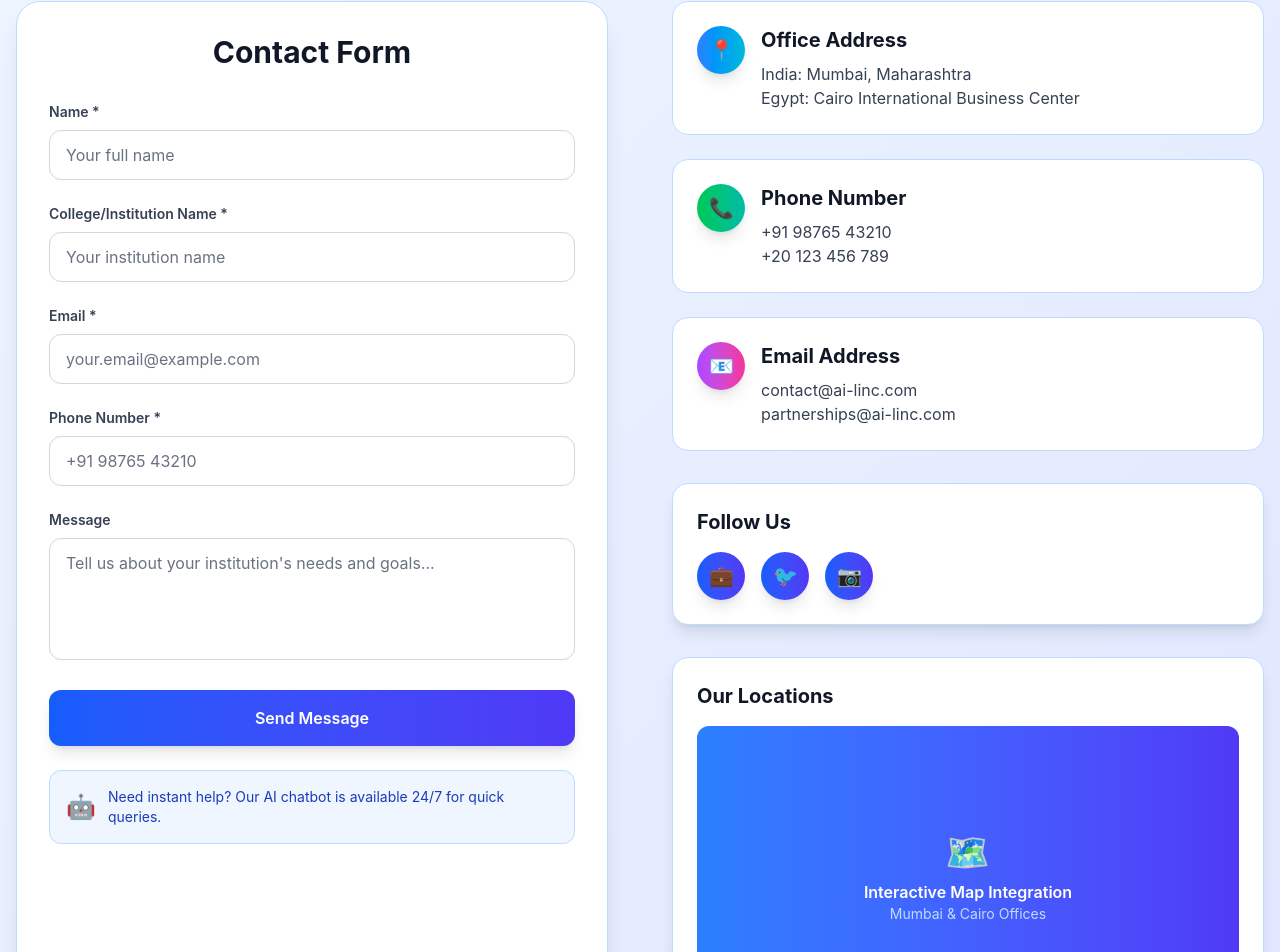
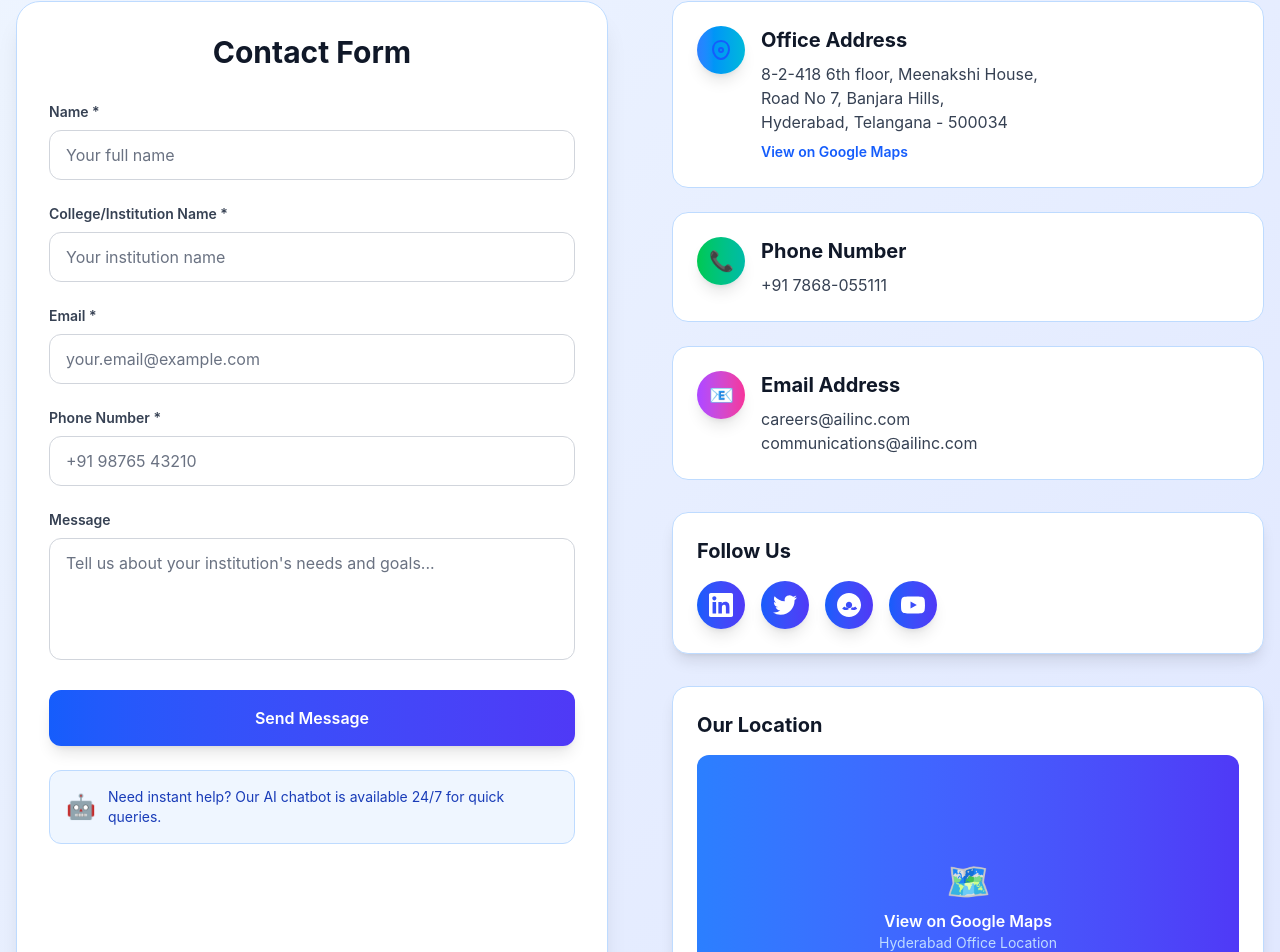
Before and after one commit to AI-Linc-LMS/ailinc-b2b, a React (Vite) app: page / in a window 1280 px wide. Shown: the part 10335-11287 px from the top of the page. Built offline with nearby package versions, Linux system fonts and the light colour scheme.

Commit message:
feat: Update ContactSection with new office address, enhance social links with SVG icons, and add Google Maps link for location

```diff
--- a/src/components/sections/ContactSection.tsx
+++ b/src/components/sections/ContactSection.tsx
@@ -1,32 +1,80 @@
 const ContactSection = () => {
   const contactInfo = [
     {
-      icon: "📍",
+      icon: (
+        <svg
+          className="w-6 h-6 text-blue-600"
+          fill="none"
+          stroke="currentColor"
+          strokeWidth="2"
+          viewBox="0 0 24 24"
+        >
+          <path
+            strokeLinecap="round"
+            strokeLinejoin="round"
+            d="M12 21c-4.418 0-8-5.373-8-9.5C4 6.364 7.134 3 12 3s8 3.364 8 8.5c0 4.127-3.582 9.5-8 9.5zm0-7a2 2 0 100-4 2 2 0 000 4z"
+          />
+        </svg>
+      ),
       title: "Office Address",
       details: [
-        "India: Mumbai, Maharashtra",
-        "Egypt: Cairo International Business Center",
+        "8-2-418 6th floor, Meenakshi House,",
+        "Road No 7, Banjara Hills,",
+        "Hyderabad, Telangana - 500034",
       ],
       color: "from-blue-500 to-cyan-500",
     },
     {
       icon: "📞",
       title: "Phone Number",
-      details: ["+91 98765 43210", "+20 123 456 789"],
+      details: ["+91 7868-055111"],
       color: "from-green-500 to-teal-500",
     },
     {
       icon: "📧",
       title: "Email Address",
-      details: ["contact@ai-linc.com", "partnerships@ai-linc.com"],
+      details: ["careers@ailinc.com", "communications@ailinc.com"],
       color: "from-purple-500 to-pink-500",
     },
   ];
 
   const socialLinks = [
-    { name: "LinkedIn", icon: "💼", url: "#" },
-    { name: "Twitter", icon: "🐦", url: "#" },
-    { name: "Instagram", icon: "📷", url: "#" },
+    {
+      name: "LinkedIn",
+      icon: (
+        <svg className="w-6 h-6" fill="currentColor" viewBox="0 0 24 24">
+          <path d="M20.447 20.452h-3.554v-5.569c0-1.328-.027-3.037-1.852-3.037-1.853 0-2.136 1.445-2.136 2.939v5.667H9.351V9h3.414v1.561h.046c.477-.9 1.637-1.85 3.37-1.85 3.601 0 4.267 2.37 4.267 5.455v6.286zM5.337 7.433c-1.144 0-2.063-.926-2.063-2.065 0-1.138.92-2.063 2.063-2.063 1.14 0 2.064.925 2.064 2.063 0 1.139-.925 2.065-2.064 2.065zm1.782 13.019H3.555V9h3.564v11.452zM22.225 0H1.771C.792 0 0 .774 0 1.729v20.542C0 23.227.792 24 1.771 24h20.451C23.2 24 24 23.227 24 22.271V1.729C24 .774 23.2 0 22.222 0h.003z" />
+        </svg>
+      ),
+      url: "https://www.linkedin.com/company/ailinc",
+    },
+    {
+      name: "Twitter",
+      icon: (
+        <svg className="w-6 h-6" fill="currentColor" viewBox="0 0 24 24">
+          <path d="M23.953 4.57a10 10 0 01-2.825.775 4.958 4.958 0 002.163-2.723c-.951.555-2.005.959-3.127 1.184a4.92 4.92 0 00-8.384 4.482C7.69 8.095 4.067 6.13 1.64 3.162a4.822 4.822 0 00-.666 2.475c0 1.71.87 3.213 2.188 4.096a4.904 4.904 0 01-2.228-.616v.06a4.923 4.923 0 003.946 4.827 4.996 4.996 0 01-2.212.085 4.936 4.936 0 004.604 3.417 9.867 9.867 0 01-6.102 2.105c-.39 0-.779-.023-1.17-.067a13.995 13.995 0 007.557 2.209c9.053 0 13.998-7.496 13.998-13.985 0-.21 0-.42-.015-.63A9.935 9.935 0 0024 4.59z" />
+        </svg>
+      ),
+      url: "https://twitter.com/ailinc",
+    },
+    {
+      name: "Instagram",
+      icon: (
+        <svg className="w-6 h-6" fill="currentColor" viewBox="0 0 24 24">
+          <path d="M12.017 0C5.396 0 .029 5.367.029 11.987c0 6.62 5.367 11.987 11.988 11.987 6.62 0 11.987-5.367 11.987-11.987C24.014 5.367 18.637.001 12.017.001zM8.449 16.988c-1.297 0-2.448-.596-3.205-1.529L7.31 13.39c.48.675 1.271 1.117 2.139 1.117.344 0 .684-.067 1.006-.201l1.312 2.068c-.605.381-1.325.614-2.318.614zm7.518 0c-.993 0-1.713-.233-2.318-.614l1.312-2.068c.322.134.662.201 1.006.201.868 0 1.659-.442 2.139-1.117l2.066 2.069c-.757.933-1.908 1.529-3.205 1.529zM12 15.156c-1.742 0-3.156-1.414-3.156-3.156S10.258 8.844 12 8.844s3.156 1.414 3.156 3.156-1.414 3.156-3.156 3.156z" />
+        </svg>
+      ),
+      url: "https://instagram.com/ailinc",
+    },
+    {
+      name: "YouTube",
+      icon: (
+        <svg className="w-6 h-6" fill="currentColor" viewBox="0 0 24 24">
+          <path d="M23.498 6.186a3.016 3.016 0 0 0-2.122-2.136C19.505 3.545 12 3.545 12 3.545s-7.505 0-9.377.505A3.017 3.017 0 0 0 .502 6.186C0 8.07 0 12 0 12s0 3.93.502 5.814a3.016 3.016 0 0 0 2.122 2.136c1.871.505 9.376.505 9.376.505s7.505 0 9.377-.505a3.015 3.015 0 0 0 2.122-2.136C24 15.93 24 12 24 12s0-3.93-.502-5.814zM9.545 15.568V8.432L15.818 12l-6.273 3.568z" />
+        </svg>
+      ),
+      url: "https://youtube.com/@ailinc",
+    },
   ];
 
   return (
@@ -151,6 +199,16 @@ const ContactSection = () => {
                           {detail}
                         </p>
                       ))}
+                      {info.title === "Office Address" && (
+                        <a
+                          href="https://share.google/1Z7C0F1eesIGrbjYo"
+                          target="_blank"
+                          rel="noopener noreferrer"
+                          className="inline-block mt-2 text-blue-600 hover:underline text-sm font-semibold"
+                        >
+                          View on Google Maps
+                        </a>
+                      )}
                     </div>
                   </div>
                 </div>
@@ -167,7 +225,10 @@ const ContactSection = () => {
                   <a
                     key={index}
                     href={social.url}
-                    className="w-12 h-12 bg-gradient-to-r from-blue-600 to-indigo-600 rounded-full flex items-center justify-center text-xl hover:scale-110 transition-transform duration-300 shadow-lg text-white"
+                    target="_blank"
+                    rel="noopener noreferrer"
+                    className="w-12 h-12 bg-gradient-to-r from-blue-600 to-indigo-600 rounded-full flex items-center justify-center hover:scale-110 transition-transform duration-300 shadow-lg text-white"
+                    title={social.name}
                   >
                     {social.icon}
                   </a>
@@ -178,18 +239,25 @@ const ContactSection = () => {
             {/* Map Placeholder */}
             <div className="bg-white bg-opacity-90 backdrop-blur-lg rounded-2xl p-6 border border-blue-200 shadow-lg">
               <h4 className="text-xl font-bold mb-4 text-gray-900">
-                Our Locations
+                Our Location
               </h4>
-              <div className="aspect-video bg-gradient-to-r from-blue-500 to-indigo-600 rounded-xl flex items-center justify-center">
+              <div className="aspect-video bg-gradient-to-r from-blue-500 to-indigo-600 rounded-xl overflow-hidden">
+                <a
+                  href="https://share.google/1Z7C0F1eesIGrbjYo"
+                  target="_blank"
+                  rel="noopener noreferrer"
+                  className="w-full h-full flex items-center justify-center hover:opacity-90 transition-opacity duration-300"
+                >
                   <div className="text-center">
                     <div className="text-4xl mb-2">🗺️</div>
                     <p className="text-white font-semibold">
-                    Interactive Map Integration
+                      View on Google Maps
                     </p>
                     <p className="text-blue-200 text-sm">
-                    Mumbai & Cairo Offices
+                      Hyderabad Office Location
                     </p>
                   </div>
+                </a>
               </div>
             </div>
           </div>
```
Lines whose indentation alone changed are shown as unchanged.
